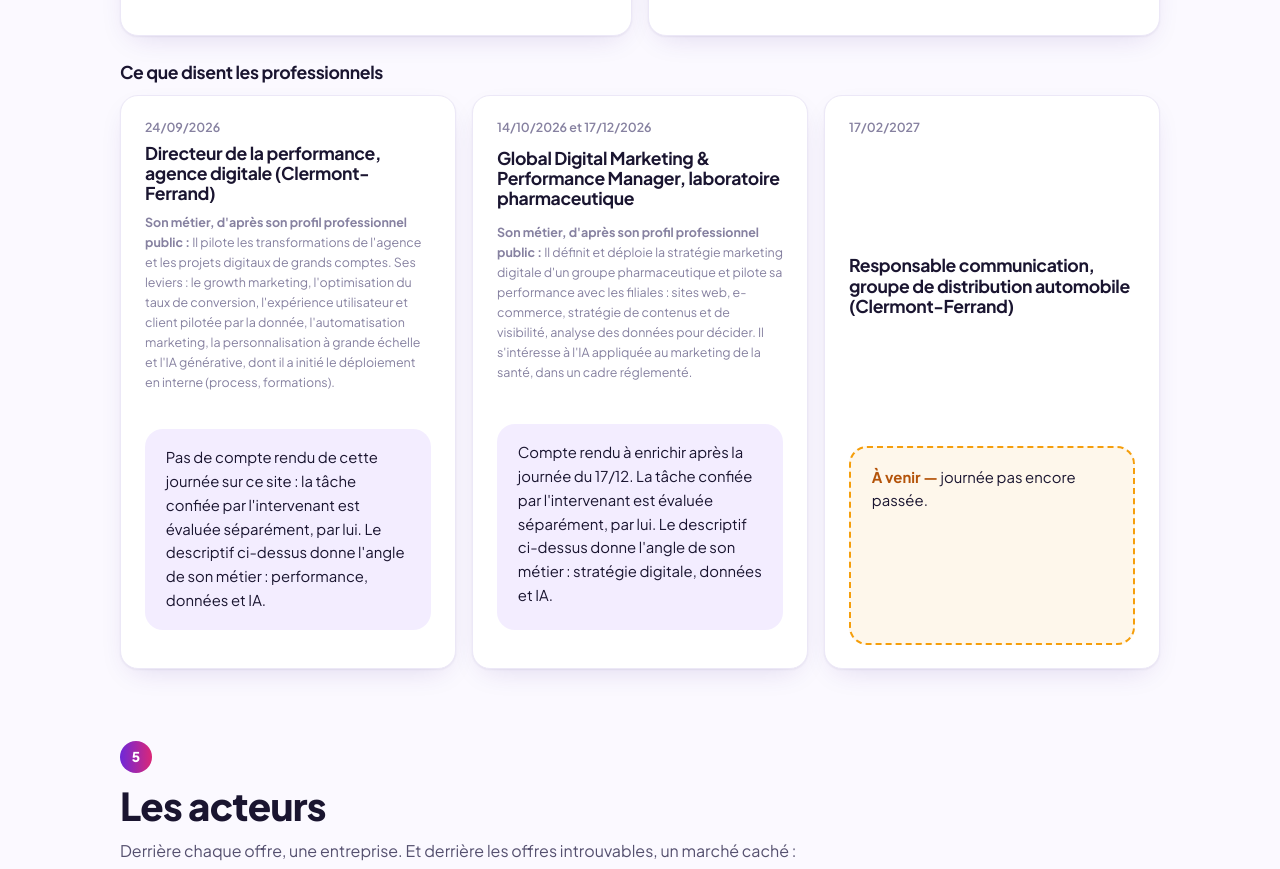
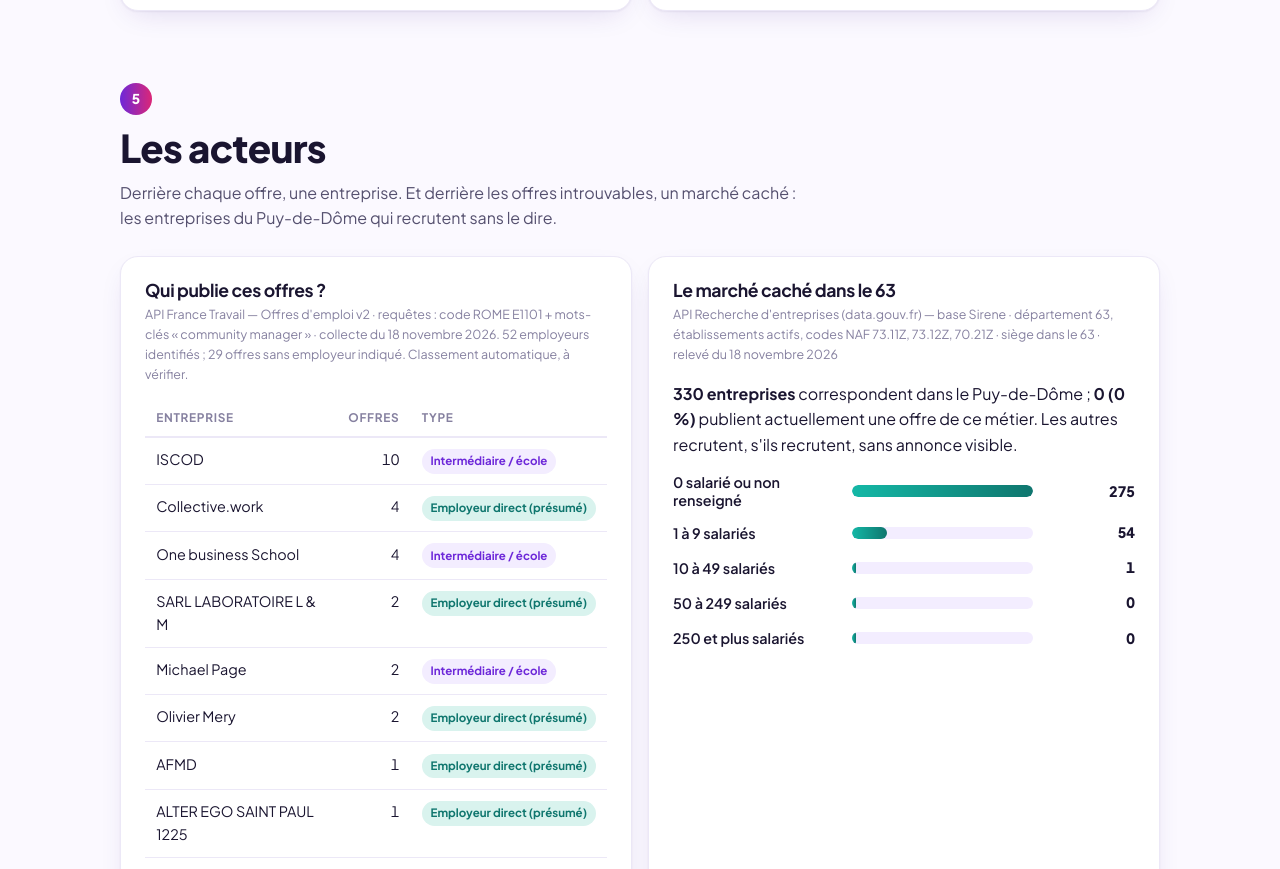
Before and after one commit to lolabodoin-design/community-manager-marche, a plain HTML site: page index.html in a window 1280 px wide. Shown: the part 6699-7568 px from the top of the page. Drawn offline with Linux system fonts and the light colour scheme.

Commit message:
Add files via upload

```diff
--- a/index.html
+++ b/index.html
@@ -108,15 +108,12 @@
     <div class="sec-head">
       <span class="sec-num">4</span>
       <h2>Comment le métier bouge</h2>
-      <p class="sec-lead">Trois regards à croiser : ce qui monte dans les annonces, une source sur l'emploi, et la parole de
-        professionnels.</p>
+      <p class="sec-lead">Deux regards à croiser : ce qui monte dans les annonces, et une source sur l'emploi.</p>
     </div>
     <div class="grid grid-2">
       <div class="card"><h3>Dans les offres</h3><div id="mouvement"></div></div>
       <div class="card"><h3>Une source sur l'emploi</h3><div id="source-emploi"></div></div>
     </div>
-    <h3 style="margin:1.6rem 0 .8rem">Ce que disent les professionnels</h3>
-    <div class="grid grid-3" id="pros"></div>
   </section>
 
   <section class="block" id="acteurs">
--- a/script.js
+++ b/script.js
@@ -221,17 +221,6 @@ async function pageAccueil() {
       el("p", { class: "callout", style: "margin-top:1rem" }, el("strong", { text: "Limite : " }), src.limite));
   } else se.append(todo("À compléter", "ajoutez une source emploi (Apec, France Travail, WEF) dans data/contenu.json."));
 
-  const pros = $("pros");
-  ((c && c.evolution && c.evolution.professionnels) || []).forEach((p) => {
-    const corps = p.points && p.points.length
-      ? el("ul", { class: "quote-list" }, p.points.map((x) => el("li", { text: x })))
-      : p.note ? el("p", { class: "callout" }, p.note)
-      : todo(p.statut === "a_venir" ? "À venir" : "À compléter",
-        p.statut === "a_venir" ? "journée pas encore passée." : "ce que cette personne a dit de l'évolution du métier (data/contenu.json, champ points).");
-    const metier = p.metier ? el("p", { class: "src" }, el("strong", { text: "Son métier, d'après son profil professionnel public : " }), p.metier) : null;
-    pros.append(el("div", { class: "card pro" }, el("div", { class: "pro-date", text: p.date }), el("h3", { text: p.profil }), metier, corps));
-  });
-
   // acteurs
   const ac = a.acteurs;
   $("src-recruteurs").textContent = `${srcLine(m)}. ${ac.n_recruteurs} employeurs identifiés ; ${ac.sans_employeur} offres sans employeur indiqué. Classement automatique, à vérifier.`;
```
